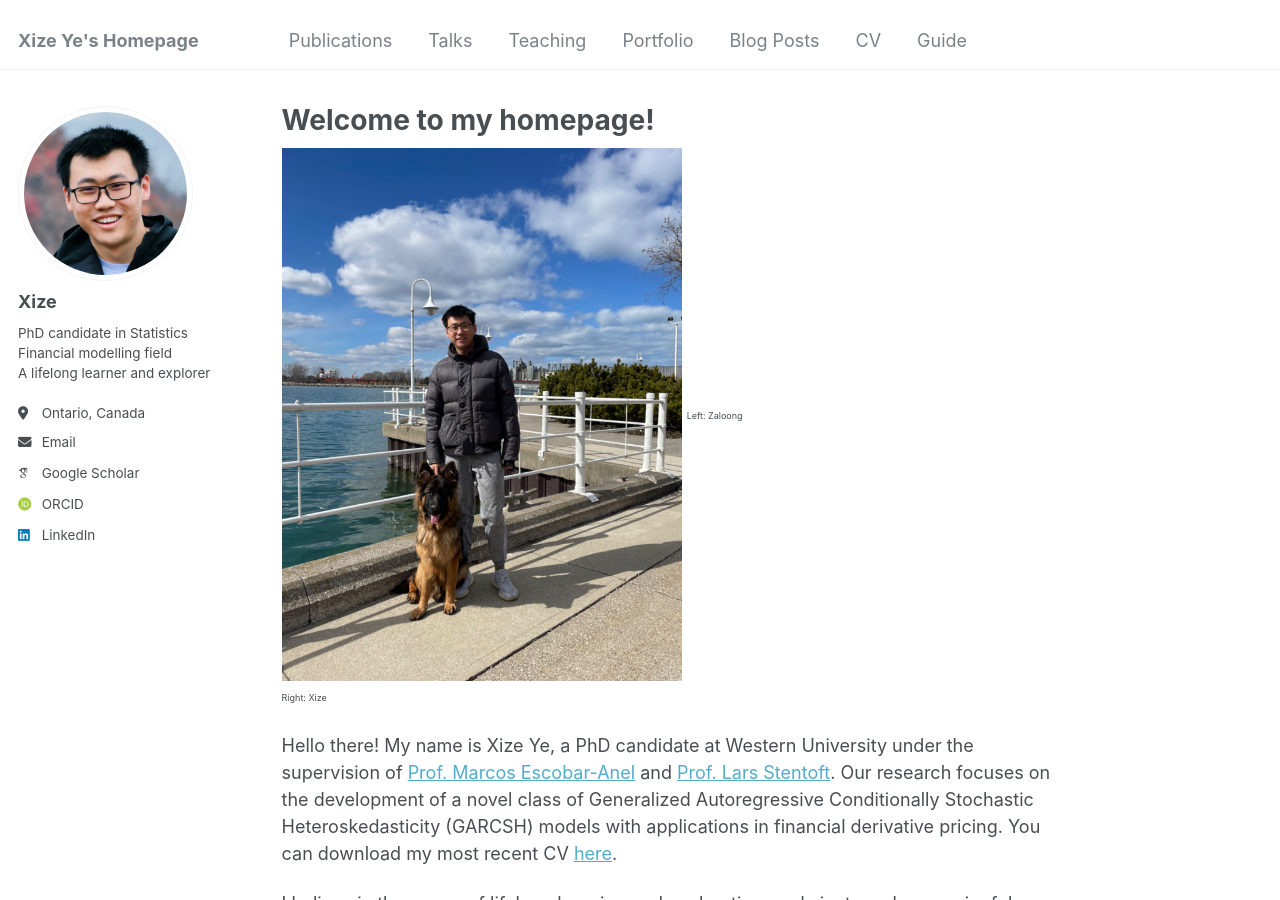
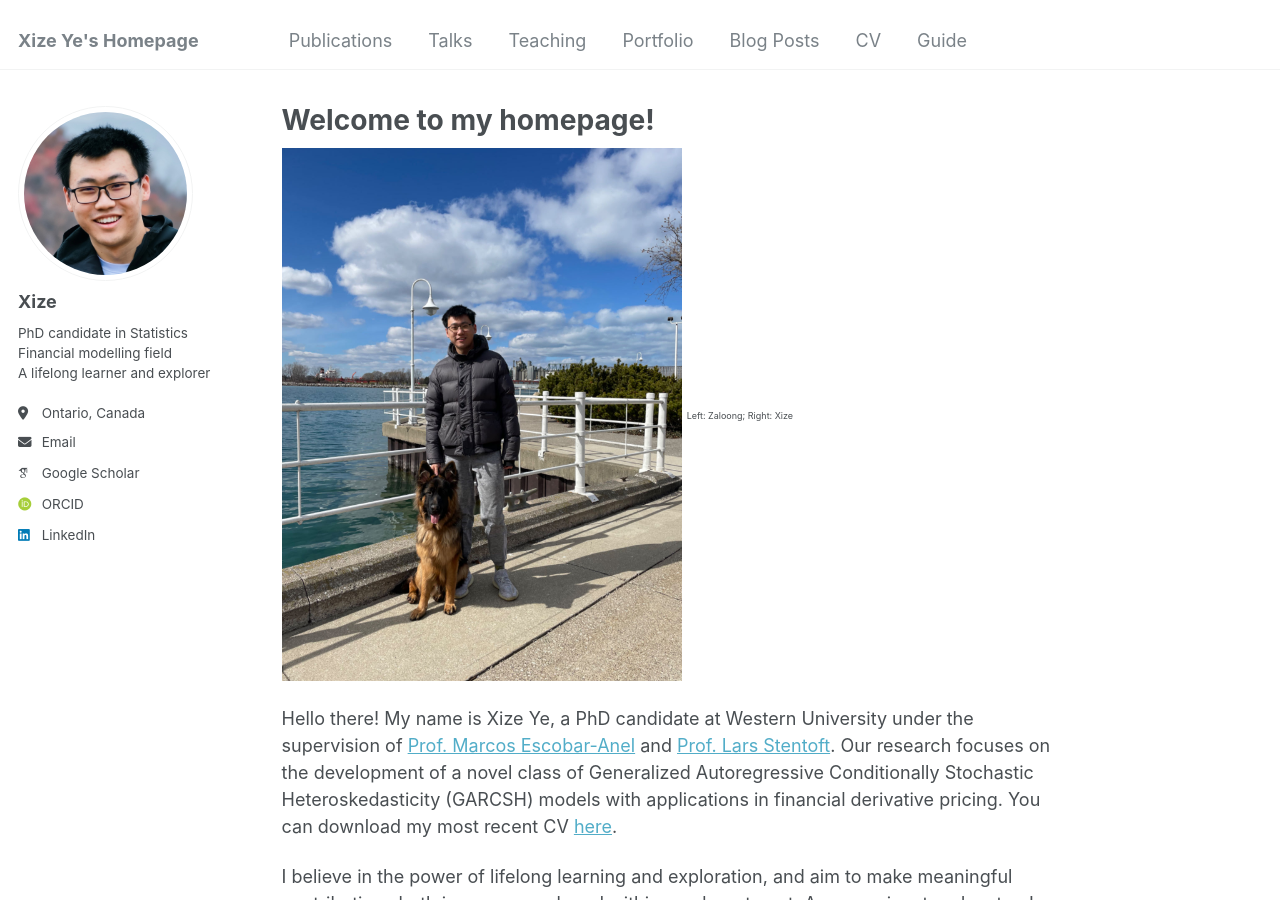
Before and after one commit to XIZEYE/xizeye.github.io, a Jekyll site: the page built from _pages/about.md, in a window 1280 px wide and 900 px high. Built offline with Jekyll 4.4.1, drawn with Linux system fonts in a browser that asks for light colours; some web fonts are replaced.

Commit message:
about.md

```diff
--- a/_pages/about.md
+++ b/_pages/about.md
@@ -8,7 +8,7 @@ redirect_from:
 ---
 
 <img src="/images/personal_pic.jpg" alt="Image" width="400"/>
-<span style="font-size:0.5em;">Left: Zaloong<br/>Right: Xize</span>
+<span style="font-size:0.5em;">Left: Zaloong; Right: Xize</span>
 
 Hello there! My name is Xize Ye, a PhD candidate at Western University under the supervision of [Prof. Marcos Escobar-Anel](https://www.uwo.ca/stats/people/bios/marcos-escobar-anel.html) and [Prof. Lars Stentoft](https://economics.uwo.ca/people/faculty/stentoft.html). Our research focuses on the development of a novel class of Generalized Autoregressive Conditionally Stochastic Heteroskedasticity (GARCSH) models with applications in financial derivative pricing. You can download my most recent CV [here](https://xizeye.github.io/files/cv.pdf).
 
@@ -31,7 +31,7 @@ Education
 	 * Society of Graduate Students (SOGS) department councillor
 	 * 2023 - 2024 Faculty of Science Graduate Student Teaching Award<br/><br/>
  * MSc in Statistics, Financial Modelling,  Western University, London, ON, Canada. 2019 - 2021.
-	 * *Thesis*: [*On the estimation of Heston-Nandi GARCH using returns and/or options: a simulation-based approach*](https://ir.lib.uwo.ca/cgi/viewcontent.cgi?article=10524&context=etd)<br/><br/>
+	 * *Thesis*: [On the estimation of Heston-Nandi GARCH using returns and/or options: a simulation-based approach](https://ir.lib.uwo.ca/cgi/viewcontent.cgi?article=10524&context=etd)<br/><br/>
  * BMath in Mathematical Finance, Pure Mathematics Minor, University of Waterloo, Waterloo, ON, Canada. 2015 - 2019.
 	 * Graduated with distinction
 	 * University of Waterloo President's Scholarship. 2015 - 2019.
@@ -43,7 +43,7 @@ Contact
 Department of Statistical and Actuarial Sciences<br/>
 Western University, London, Ontario, Canada
 
-Email: [xye46 at uwo dot ca](xye46@uwo.ca).
+Email: [xye46 at uwo dot ca](mailto:xye46@uwo.ca).
 
 News
 ------
```
